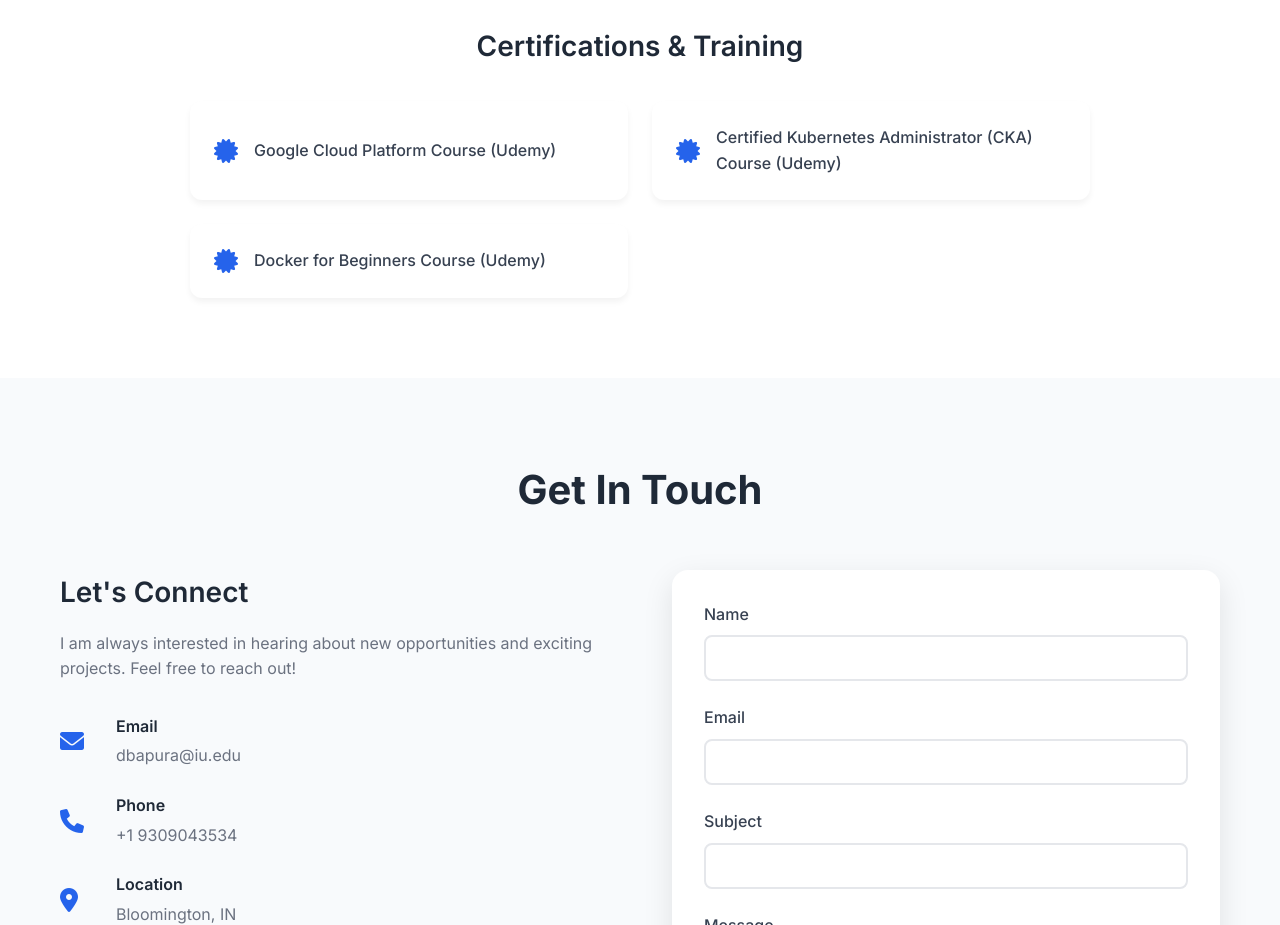
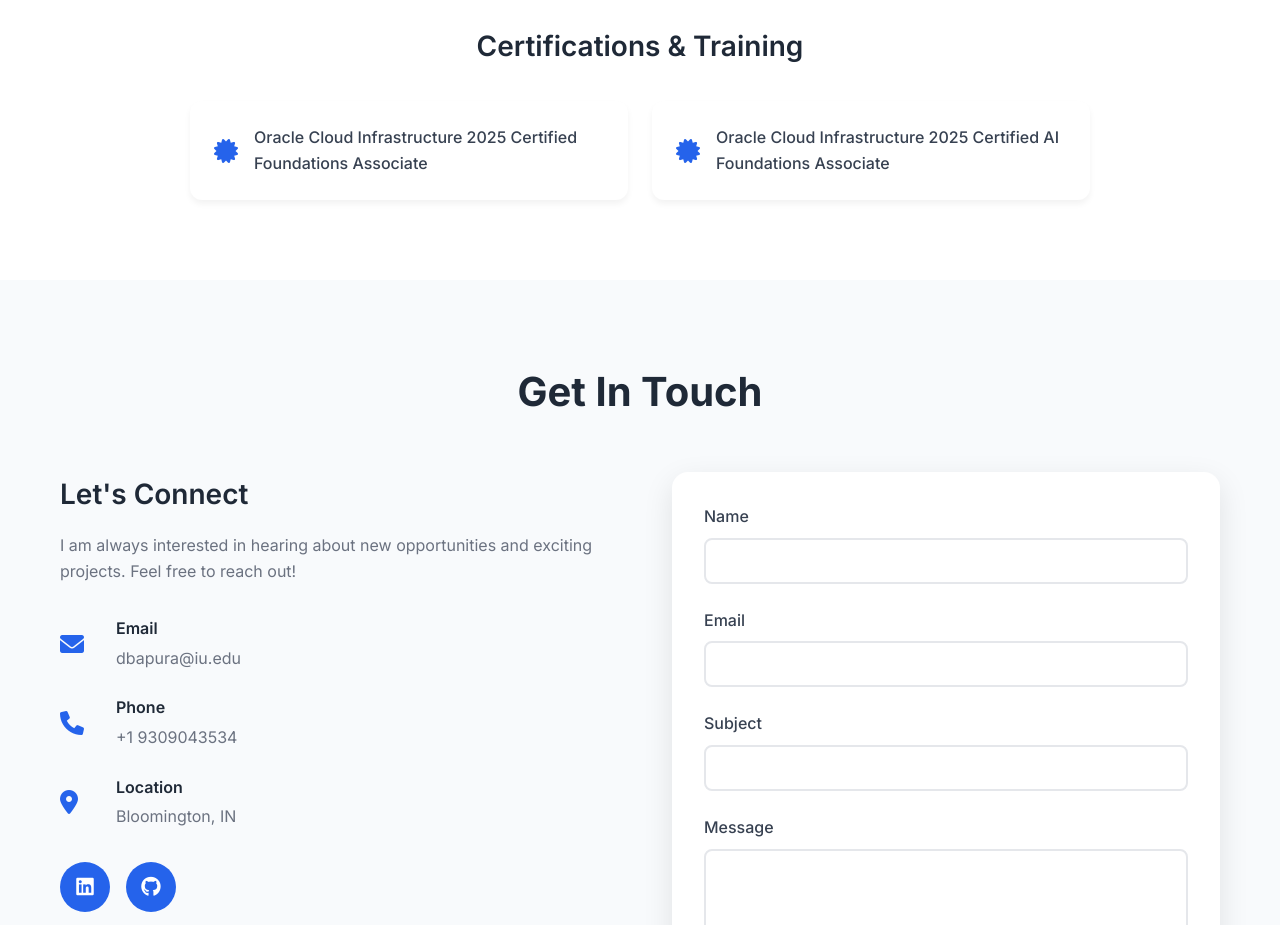
Before and after one commit to Deeksha-Bapura/deeksha-bapura.github.io, a plain HTML site: page index.html in a window 1280 px wide. Shown: the part 6920-7845 px from the top of the page. Drawn offline with nearby package versions, Linux system fonts and the light colour scheme.

Commit message:
Update certifications: add Oracle OCI 2025 Foundations & AI Foundations, remove old certs

```diff
--- a/index.html
+++ b/index.html
@@ -432,15 +432,11 @@
                 <div class="certifications-list">
                     <div class="certification-item">
                         <i class="fas fa-certificate"></i>
-                        <span>Google Cloud Platform Course (Udemy)</span>
+                        <span>Oracle Cloud Infrastructure 2025 Certified Foundations Associate</span>
                     </div>
                     <div class="certification-item">
                         <i class="fas fa-certificate"></i>
-                        <span>Certified Kubernetes Administrator (CKA) Course (Udemy)</span>
-                    </div>
-                    <div class="certification-item">
-                        <i class="fas fa-certificate"></i>
-                        <span>Docker for Beginners Course (Udemy)</span>
+                        <span>Oracle Cloud Infrastructure 2025 Certified AI Foundations Associate</span>
                     </div>
                 </div>
             </div>
```
